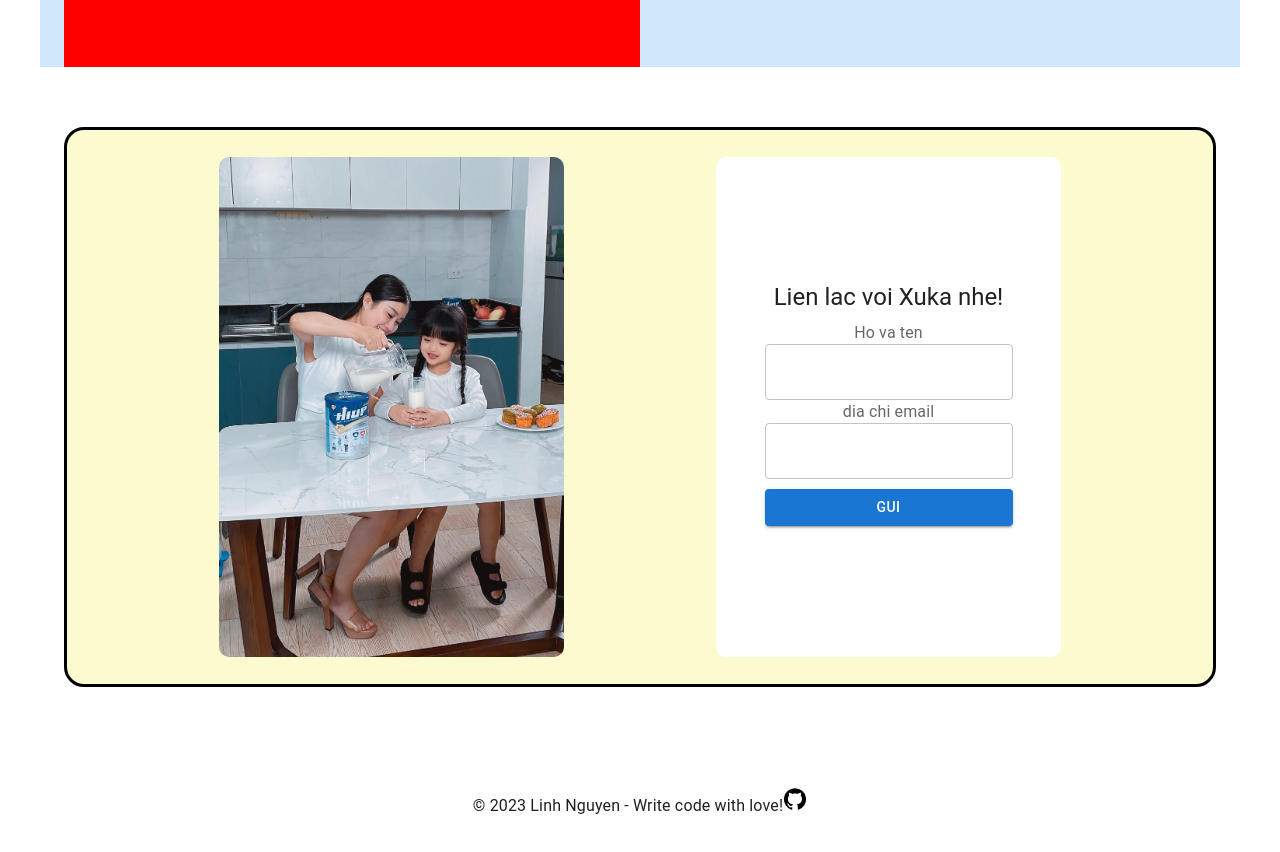
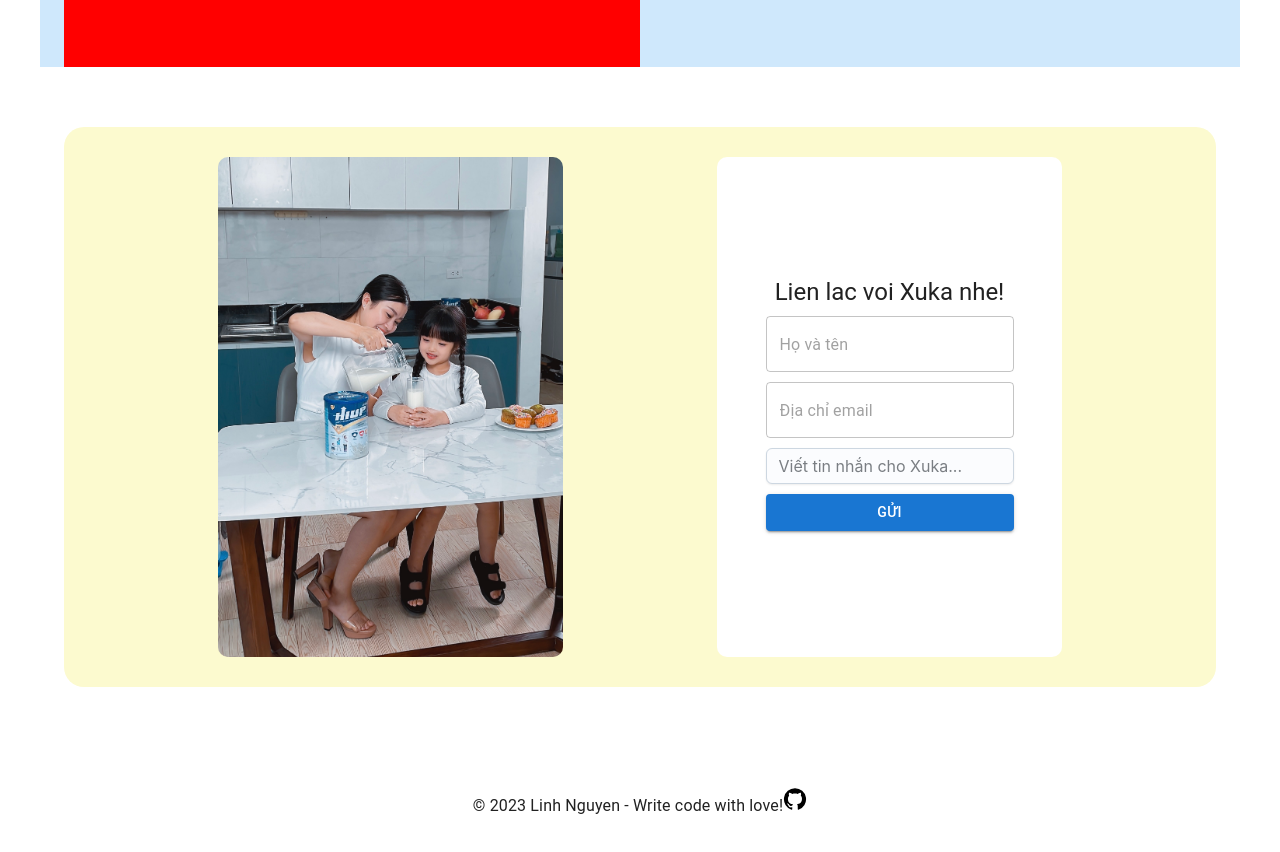
Before and after one commit to linhngkh/kid-website-portfolio, a React (Vite) app: page / in a window 1280 px wide. Shown: the part 1200-2052 px from the top of the page. Built offline with nearby package versions, Linux system fonts and the light colour scheme.

Commit message:
style contact form

```diff
--- a/package.json
+++ b/package.json
@@ -12,6 +12,7 @@
     "@emotion/react": "^11.10.6",
     "@emotion/styled": "^11.10.6",
     "@mui/icons-material": "^5.11.16",
+    "@mui/joy": "^5.0.0-alpha.74",
     "@mui/material": "^5.11.16",
     "react": "^18.2.0",
     "react-dom": "^18.2.0",
--- a/src/components/Contact.jsx
+++ b/src/components/Contact.jsx
@@ -4,9 +4,10 @@ import Container from "@mui/material/Container";
 import CardMedia from "@mui/material/CardMedia";
 import TextField from "@mui/material/TextField";
 import Button from "@mui/material/Button";
-import { FormControl, FormLabel } from "@mui/material";
+import { FormControl } from "@mui/material";
 import CardContent from "@mui/material/CardContent";
 import Typography from "@mui/material/Typography";
+import Textarea from "@mui/joy/Textarea";
 const Contact = () => {
   return (
     <React.Fragment>
@@ -14,7 +15,6 @@ const Contact = () => {
         <Box
           sx={{
             bgcolor: "#fcfacf",
-            border: "3px black solid",
             borderRadius: "20px",
             height: "70vh",
             width: "100%",
@@ -57,12 +57,15 @@ const Contact = () => {
                 Lien lac voi Xuka nhe!
               </Typography>
               <FormControl>
-                <FormLabel>Ho va ten</FormLabel>
-                <TextField required />
-                <FormLabel>dia chi email</FormLabel>
-                <TextField required />
-                <Button variant="contained" sx={{ marginTop: "10px" }}>
-                  gui
+                <TextField required placeholder="Họ và tên" />
+                <TextField
+                  required
+                  placeholder="Địa chỉ email"
+                  sx={{ mt: "10px" }}
+                />
+                <Textarea placeholder="Viết tin nhắn cho Xuka..." sx={{ mt: "10px" }} />
+                <Button variant="contained" sx={{ mt: "10px" }}>
+                  Gửi
                 </Button>
               </FormControl>
             </CardContent>
```
Also changed, not shown: 1 other file (tests, documents, lock files or other folders).
